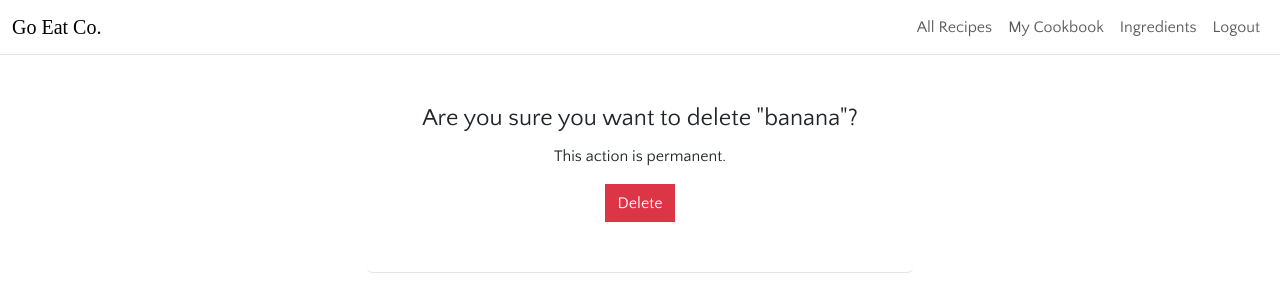
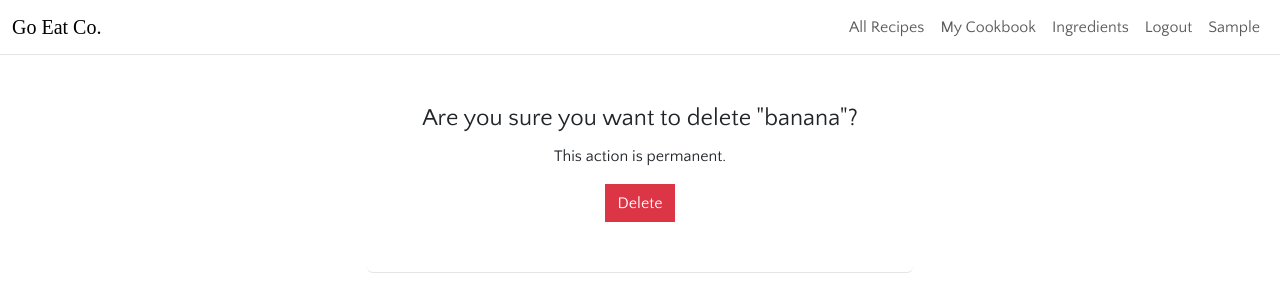
Before and after one commit to lucywoodman/goeatco, a Django app: page /ingredients/delete/5/ in a window 1280 px wide. Shown: the top 300 px of the page. Run offline with Django 4.2, Linux system fonts and the light colour scheme; the visitor is signed in with stand-in values (Sample User, id 1); data comes from the database, SQL or seed files in the repository; some libraries are stand-ins or nearby versions; some web fonts are replaced.

Commit message:
feat: add the profile link to the header navigation when user is logged in

```diff
--- a/templates/_header.html
+++ b/templates/_header.html
@@ -18,6 +18,7 @@
                         <a href="{% url 'cookbook' %}" class="nav-link {% if url_name == 'cookbook' %}active{% endif %}">My Cookbook</a>
                         <a href="{% url 'ingredient_list' %}" class="nav-link {% if url_name == 'ingredient_list' %}active{% endif %}">Ingredients</a>
                         <a href="{% url 'account_logout' %}" class="nav-link {% if url_name == 'account_logout' %}active{% endif %}">Logout</a>
+                        <a href="{% url 'profile' user.id %}" class="nav-link {% if url_name == 'profile' %}active{% endif %}">{{ user.username|title }}</a>
                     {% else %}
                         <a href="{% url 'account_signup' %}" class="nav-link {% if url_name == 'account_signup' %}active{% endif %}">Register</a>
                         <a href="{% url 'account_login' %}" class="nav-link {% if url_name == 'account_login' %}active{% endif %}">Login</a>
```
